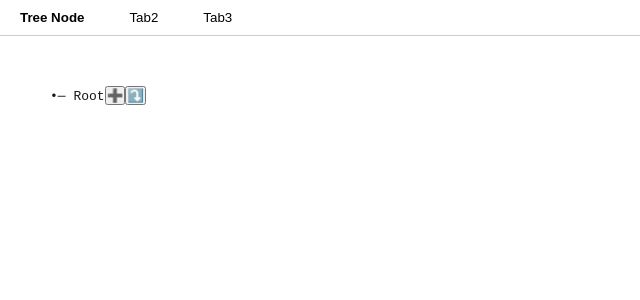
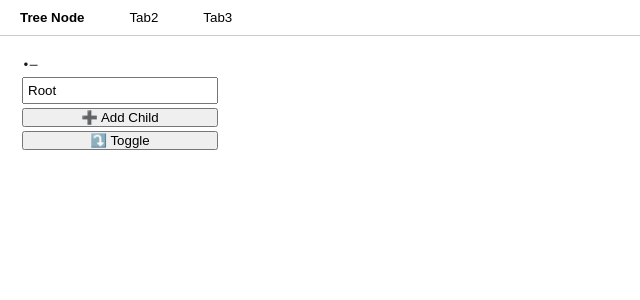
Before and after one commit to frank-kane/react-practice, a Next.js app: page / in a window 1280 px wide. Shown: the top 300 px of the page, without its empty margins (0-640 px from the left). Built offline with nearby package versions, Linux system fonts and the light colour scheme.

Commit message:
Editable Titles

```diff
--- a/app/treeNode.js
+++ b/app/treeNode.js
@@ -3,23 +3,44 @@ import React, { useState } from "react";
 
 let nextId = 2;
 
-const TreeNode = ({ node, onAdd, depth = 0, prefix = "" }) => {
+const TreeNode = ({ node, onAdd, onEdit, depth = 0, prefix = "" }) => {
   const [isOpen, setIsOpen] = useState(true);
+
   const hasChildren = node.children.length > 0;
 
   return (
-
     <li>
-      <div style={{ fontFamily: "monospace", whiteSpace: "pre", margin: 30 }}>
+      <div style={{ fontFamily: "monospace", whiteSpace: "pre" }}>
         {prefix}
-        {hasChildren ? (isOpen ? "▼─ " : "▶─ ") : "•─ "}
-        {node.label}
-        <button onClick={() => onAdd(node.id)}>➕</button>
-        <button onClick={() => setIsOpen(!isOpen)}>⤵️</button>
+        <div
+          style={{
+            border: "2px solid white",
+            display: "flex",
+            flexDirection: "column",
+            width: 200,
+            gap: 4,
+          }}
+        >
+          <div>{hasChildren ? (isOpen ? "▼─ " : "▶─ ") : "•─ "}</div>
+          <input
+            type="text"
+            value={node.label}
+            onChange={(e) => onEdit(node.id, e.target.value)}
+            style={{ padding: 4 }}
+          />
+          <button onClick={() => onAdd(node.id)}>➕ Add Child</button>
+          <button onClick={() => setIsOpen(!isOpen)}>⤵️ Toggle</button>
+        </div>
       </div>
 
       {isOpen && hasChildren && (
-        <ul style={{ listStyle: "none", paddingLeft: "1em" }}>
+        <ul
+          style={{
+            listStyle: "none",
+            paddingLeft: "1em",
+            marginLeft: 200,
+          }}
+        >
           {node.children.map((child, index) => {
             const isLast = index === node.children.length - 1;
             const childPrefix = prefix + (isLast ? "   " : "│  ");
@@ -28,6 +49,7 @@ const TreeNode = ({ node, onAdd, depth = 0, prefix = "" }) => {
                 key={child.id}
                 node={child}
                 onAdd={onAdd}
+                onEdit={onEdit}
                 depth={depth + 1}
                 prefix={childPrefix}
               />
@@ -43,7 +65,7 @@ const Tree = () => {
   const [tree, setTree] = useState({
     id: "1",
     label: "Root",
-    children: []
+    children: [],
   });
 
   const addNode = (parentId) => {
@@ -53,23 +75,37 @@ const Tree = () => {
         const newNode = {
           id: newId,
           label: `Node ${newId}`,
-          children: []
+          children: [],
         };
         return { ...node, children: [...node.children, newNode] };
       }
 
       return {
         ...node,
-        children: node.children.map(addToTree)
+        children: node.children.map(addToTree),
       };
     };
 
     setTree((prevTree) => addToTree(prevTree));
   };
 
+  const editNodeLabel = (id, newLabel) => {
+    const updateLabel = (node) => {
+      if (node.id === id) {
+        return { ...node, label: newLabel };
+      }
+      return {
+        ...node,
+        children: node.children.map(updateLabel),
+      };
+    };
+
+    setTree((prevTree) => updateLabel(prevTree));
+  };
+
   return (
     <ul style={{ listStyle: "none", paddingLeft: 0 }}>
-      <TreeNode node={tree} onAdd={addNode} />
+      <TreeNode node={tree} onAdd={addNode} onEdit={editNodeLabel} />
     </ul>
   );
 };
```
